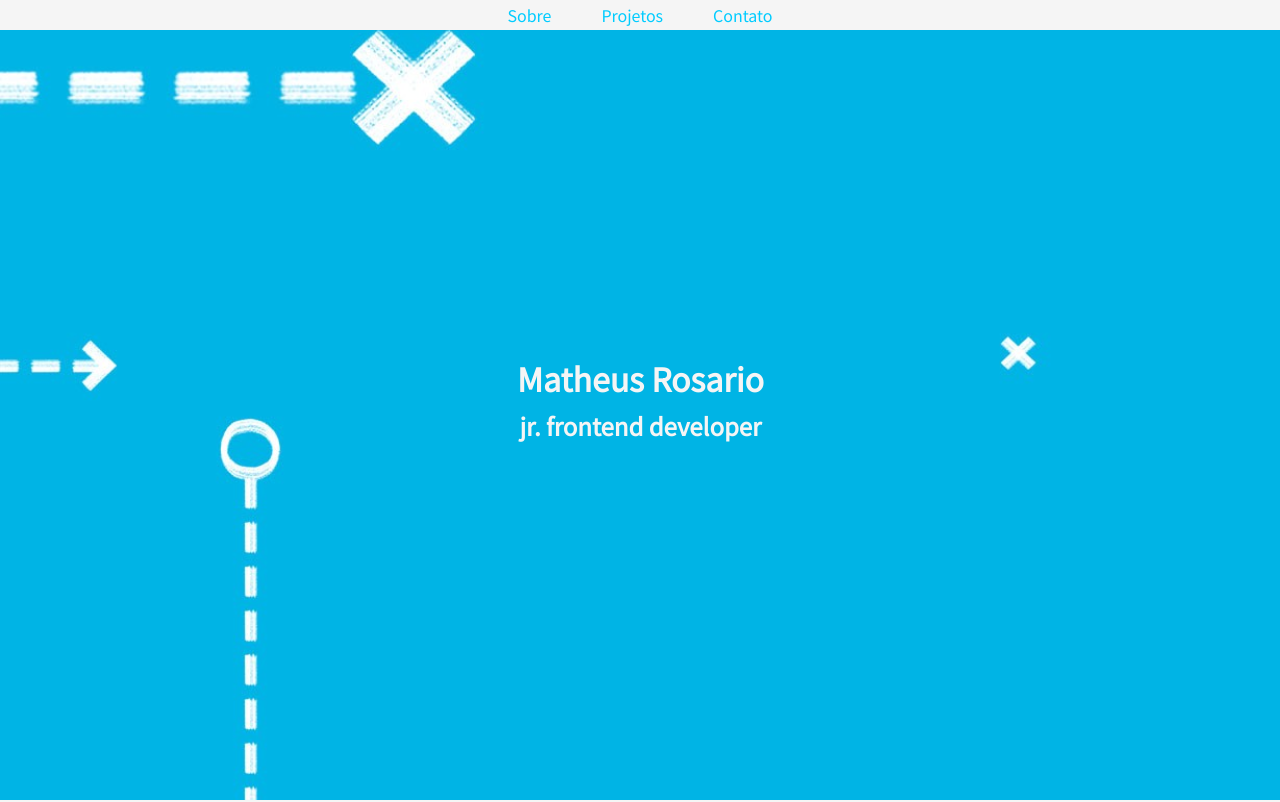
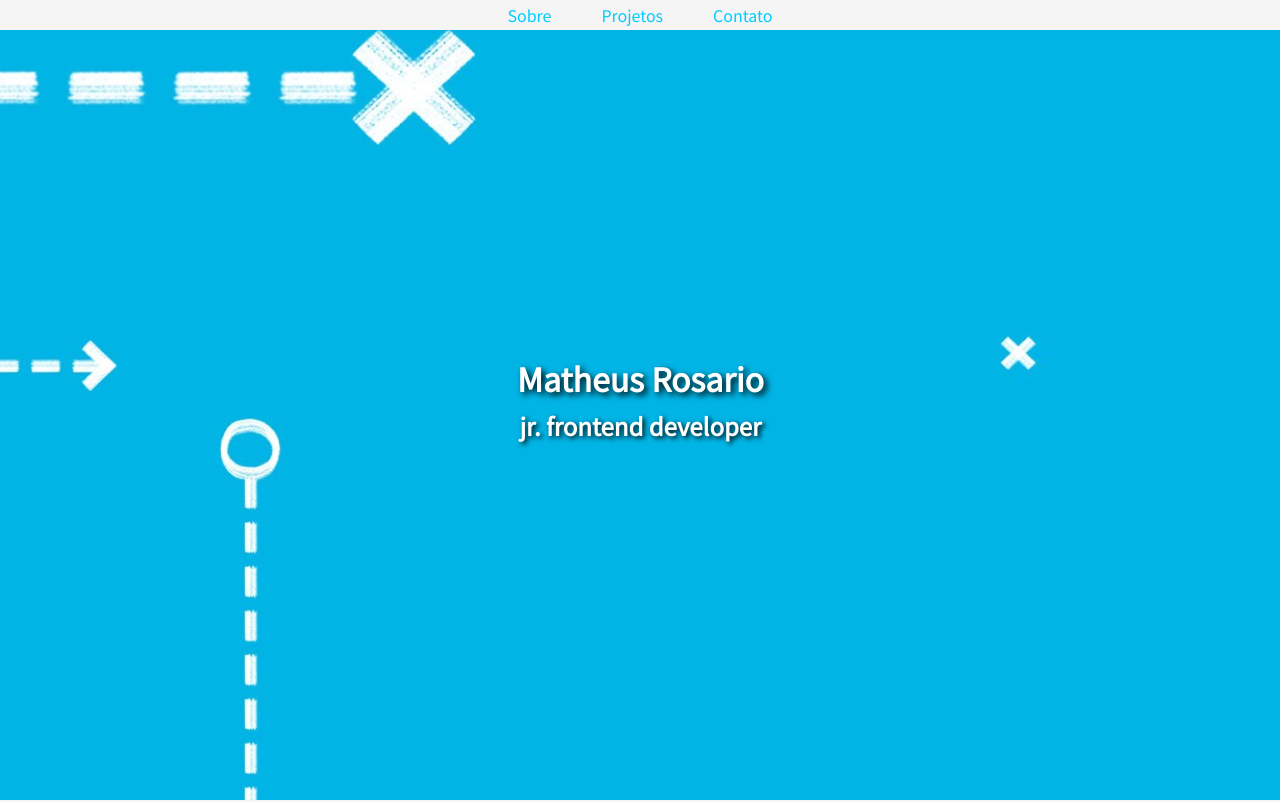
Before and after one commit to MatheusRsario/sitecurriculo, a plain HTML site: page index.html in a window 1280 px wide. Shown: the top 802 px of the page. Drawn offline with Linux system fonts and the light colour scheme.

Commit message:
Update style.css

```diff
--- a/style.css
+++ b/style.css
@@ -43,7 +43,7 @@ a:hover {
 
 .site-title,
 .site-subtitle{
-    color: whitesmoke;
+    color: white; text-shadow: black 0.1em 0.1em 0.2em;
     text-align: center;
     padding: 10px;
     font-family: 'Noto Sans KR', sans-serif;
```
